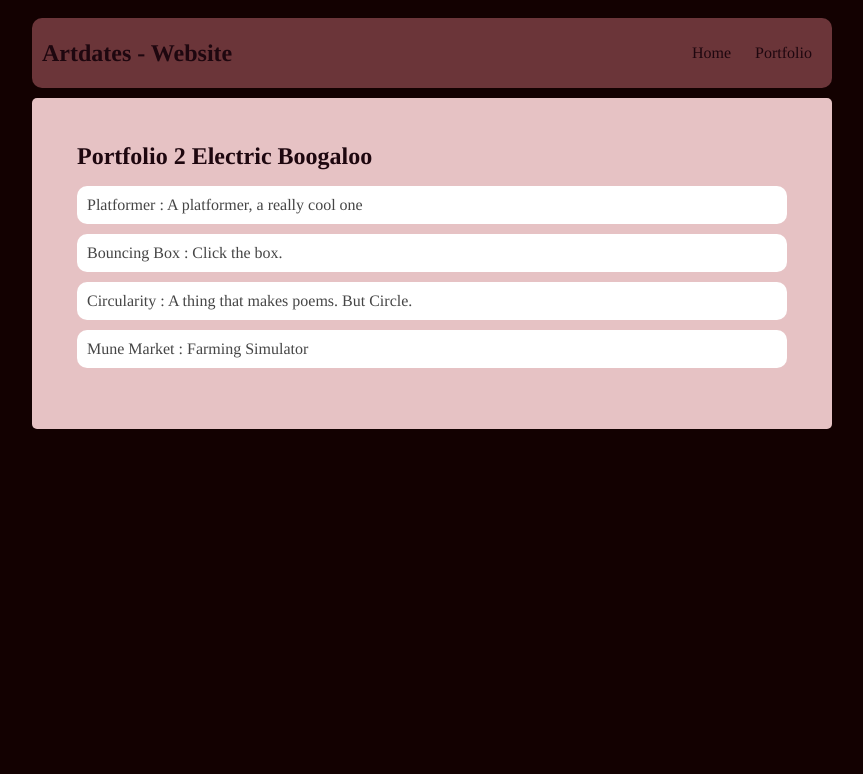
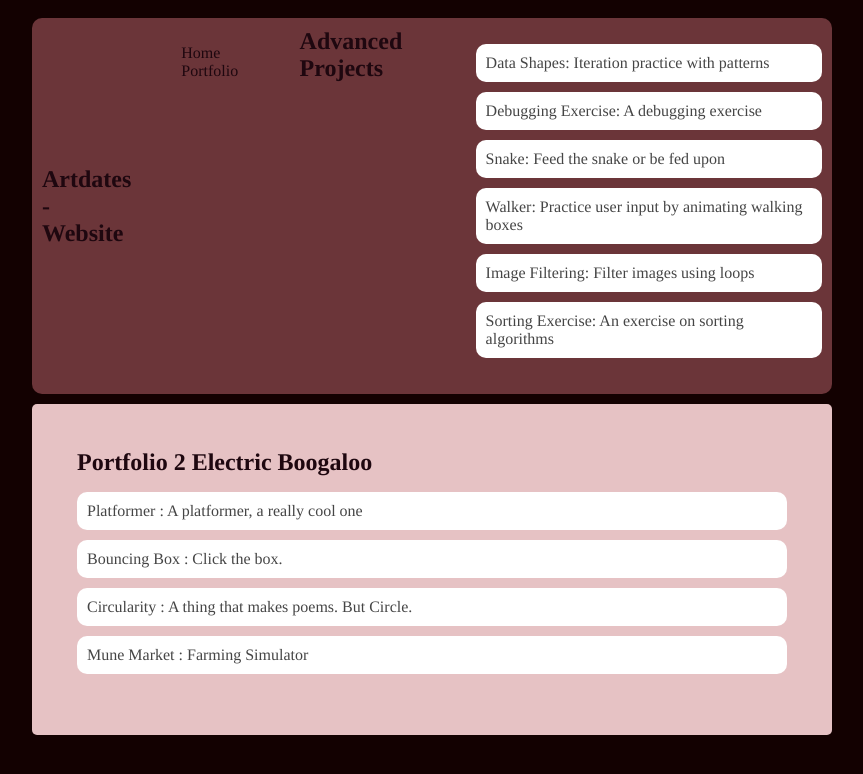
Before and after one commit to BKraoiormifrieenled/BKraoiormifrieenled.github.io, a plain HTML site: page portfolio.html in a window 1280 px wide. Shown: the whole page, without its empty margins (208-1071 px from the left). Drawn offline with Linux system fonts and the light colour scheme.

Commit message:
updating portfolio with asd projects

```diff
--- a/portfolio.html
+++ b/portfolio.html
@@ -1,14 +1,16 @@
 <!DOCTYPE HTML>
 <html>
+
 <head>
     <title>Artdates</title>
     <style>
         body {
-                    background: rgb(19,1,1);
+            background: rgb(19, 1, 1);
             color: rgb(30, 7, 15);
             padding: 10px;
             font-family: times;
         }
+
         #all-contents {
             max-width: 800px;
             margin: auto;
@@ -23,6 +25,7 @@
             display: flex;
             padding: 10px;
         }
+
         h1 {
             display: flex;
             align-items: center;
@@ -30,13 +33,16 @@
             flex: 1;
             margin: 0;
         }
+
         #nav-ul {
             list-style-image: none;
         }
+
         .nav-li {
             display: inline-block;
             padding: 0 10px;
         }
+
         a {
             text-decoration: none;
             color: rgb(30, 7, 15);
@@ -49,24 +55,31 @@
             border-radius: 5px;
             padding: 30px;
         }
+
         .sidebar {
             margin-right: 25px;
             padding: 10px;
         }
+
         .sidebar-img {
             width: 150px;
         }
+
         .content {
             flex: 1;
             padding: 15px;
 
         }
+
         #interests {
             border: 10px rbg(30, 7, 15);
             padding: 8px;
         }
-                h2, h3 {
+
+        h2,
+        h3 {
             margin: 0px;
+
             p {
                 color: rgb(30, 7, 15)
             }
@@ -112,6 +125,15 @@
                     <a class="nav-a" href="portfolio.html">Portfolio</a>
                 </li>
             </ul>
+            <h2>Advanced Projects</h2>
+            <ul id="portfolio">
+                <li><a href="asd-projects/data-shapes"> Data Shapes: Iteration practice with patterns</a></li>
+                <li><a href="asd-projects/debugging-exercise"> Debugging Exercise: A debugging exercise</a></li>
+                <li><a href="asd-projects/snake">Snake: Feed the snake or be fed upon</a></li>
+                <li><a href="asd-projects/walker">Walker: Practice user input by animating walking boxes</a></li>
+                <li><a href="asd-projects/image-filtering">Image Filtering: Filter images using loops</a></li>
+                <li><a href="asd-projects/sorting-exercise">Sorting Exercise: An exercise on sorting algorithms</a></li>
+            </ul>
         </nav>
 
         <main>
@@ -127,4 +149,5 @@
     </div>
     </div>
 </body>
+
 </html>
```
Lines whose indentation alone changed are shown as unchanged.
